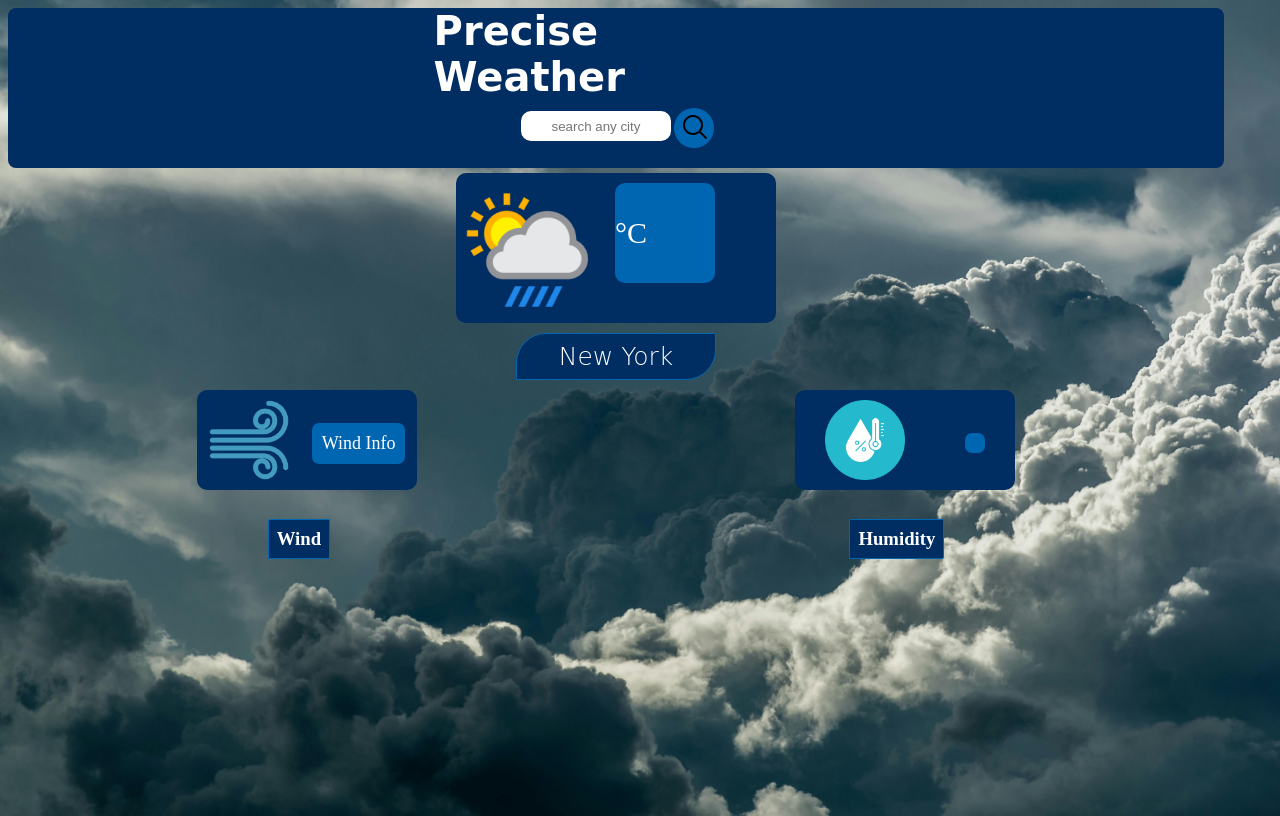
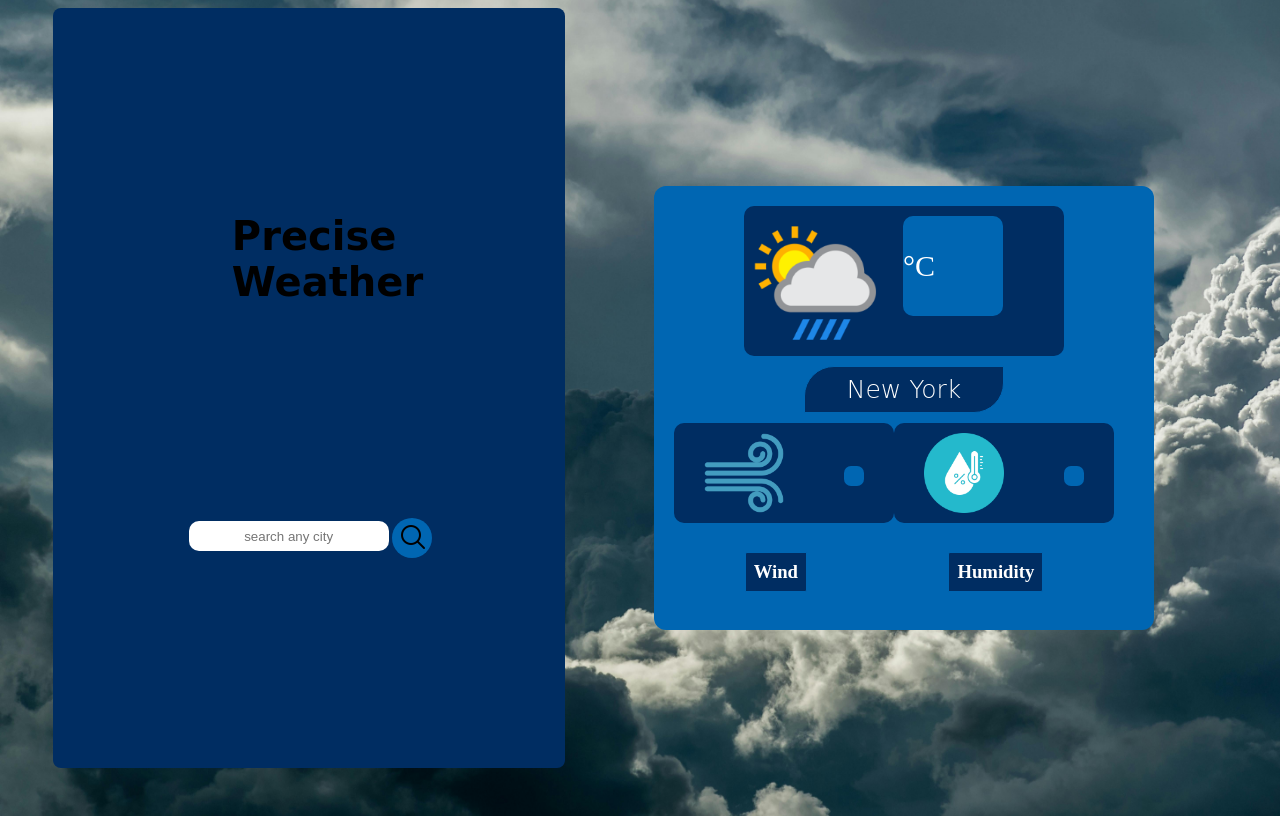
Before and after one commit to leulXllll/WeatherDashboard, a plain HTML site: page index.html in a window 1280 px wide. Drawn offline with Linux system fonts and the light colour scheme; no server answers; a web font is replaced by a local one.

Commit message:
adjusted for desktop view

```diff
--- a/index.html
+++ b/index.html
@@ -15,7 +15,8 @@
     <!-- <img id="hm_btn" src="/WeatherDashboard/Images/hamburger-menu.svg" width="30px" height="30px"> -->
        <header>
 
-            <span>Precise Weather</span>
+              <span>Precise Weather</span>
+
             <div>
                 <input id="search" height="40px" type="text" placeholder="search any city" required>
                 <button><img src="/WeatherDashboard/Images/search.png"></button>
@@ -33,7 +34,7 @@
                 <div class="contanier">
                     <div class="box-contanier2" >
                         <img  id="wind" src="/WeatherDashboard/Images/favicon/wind.png" width="100px" height="100px">
-                        <span id="wind_val">Wind Info</span>
+                        <span id="wind_val"></span>
                     </div>
                     <div class="box-contanier2" >
                         <img  id="humidity" src="/WeatherDashboard/Images/favicon/humidity.png" width="150px" height="150px">
--- a/styles.css
+++ b/styles.css
@@ -19,6 +19,8 @@ header span{
     display: block;
     margin: auto;
     width: 30%;
+    text-decoration:  white
+
 }
 #search{
     position: relative;
@@ -97,17 +99,7 @@ body{
     left: 160px;
     font-size: large;
 }
-aside{
-    display: inline-block;
-    position: absolute;
-    width: 40%;
-    height: 83vh;
-    background-color: #0066b2;
-    visibility: hidden;
-    opacity: 0;
-    transition: all 1s;
-    z-index: 1;
-}
+
 
 h1{
     font-weight: 900;
@@ -188,3 +180,44 @@ div > span{
     bottom: 40px;
     color: white;
 }
+
+@media screen and (min-width: 768px){
+    body{
+        display: flex;
+        width: 100%;
+        justify-content: space-around;
+    }
+    header{
+        height: 95vh;
+       /* background-color: green; */
+        width: 40vw;
+        display: inline-grid;
+        grid-template-columns: repeat(100px,4);
+       }
+       header span{
+        color: black;
+        grid-area: 1 / 1/ span 2 / span 4 ;
+       }
+       header div{
+       grid-area: 3 / 2 / span 1 / span 2;
+       }
+       #search{
+       width: 200px;
+       }
+
+      main{
+        color: black;
+        background-color:#0066b2;
+        align-self: center;
+        padding: 20px;
+        border-radius: 12px;
+      }
+      #cond_val_no:hover,#cond_val:hover
+      ,h2:hover,#wind_val:hover,#hum_val:hover,h3:hover{
+        color: black;
+      }
+      button:hover{
+          transform: scale(1.1);
+      }
+
+}
```
Also changed, not shown: main.js (+0 -11 lines).
